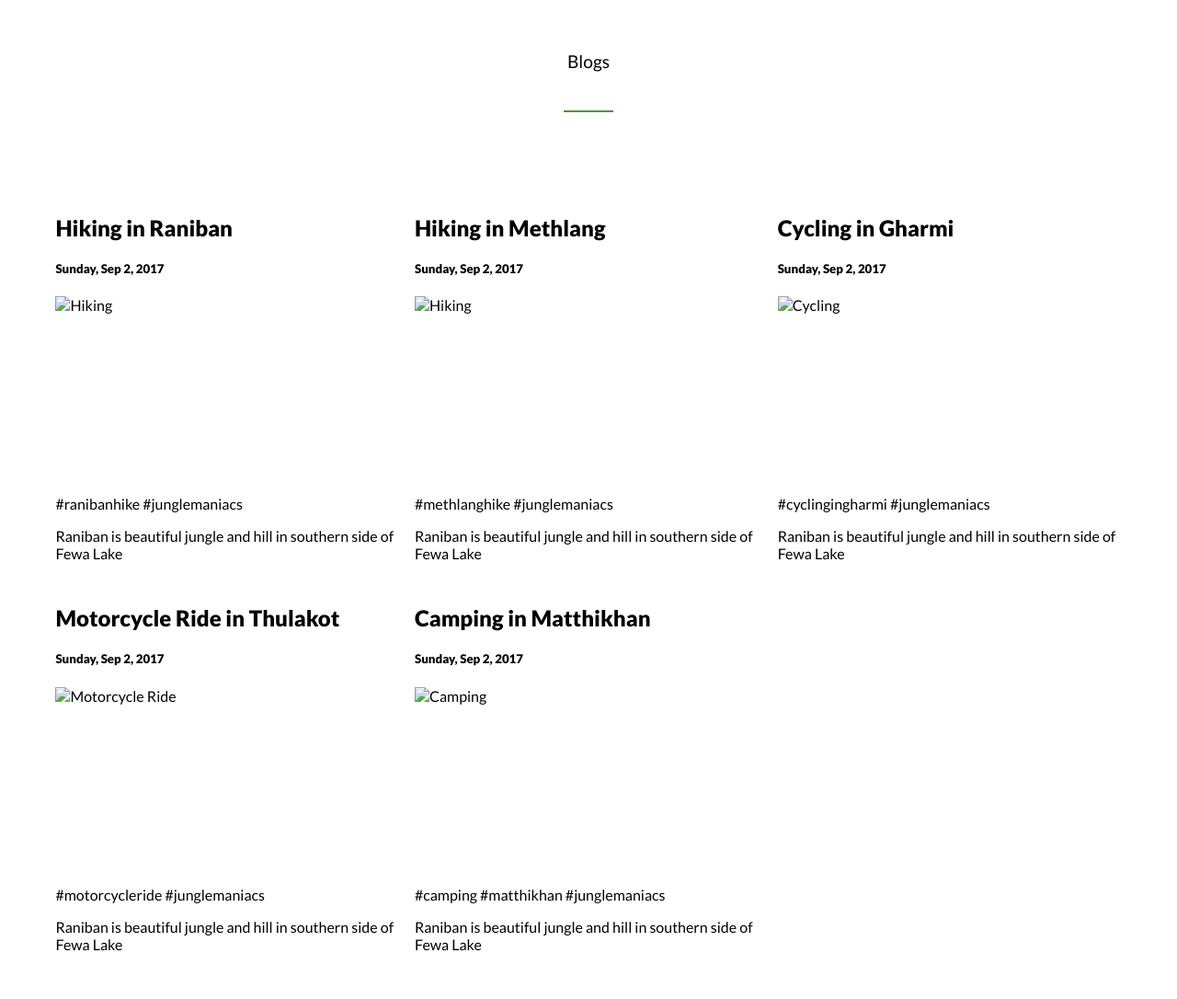
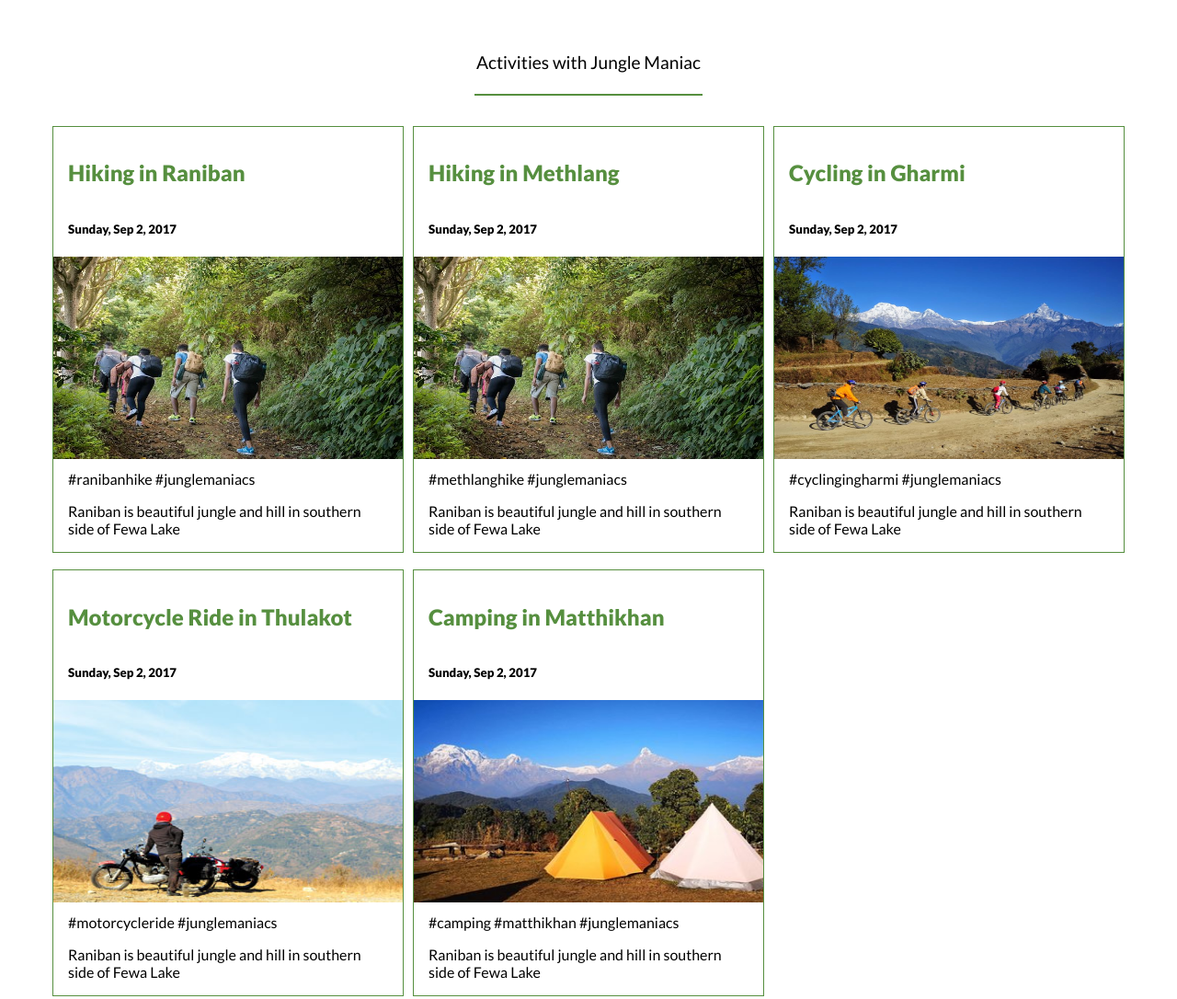
Before and after one commit to pushkar1995/capstone-project1.0, a website: page index.html in a window 1280 px wide. Shown: the part 1302-2388 px from the top of the page at 92% size. Drawn offline with Linux system fonts and the light colour scheme.

Commit message:
Some fix

```diff
--- a/JavaScript/Blogs.js
+++ b/JavaScript/Blogs.js
@@ -2,7 +2,7 @@ const jungleManiacsBlogs = [
   {
     blogTitle: 'Hiking in Raniban',
     blogSubDescription: 'Sunday, Sep 2, 2017',
-    blogImage: '',
+    blogImage: 'JM-Images/BlogImages/HikingBlogCardImage.jpeg',
     imageAltText: 'Hiking',
     blogTags: '#ranibanhike #junglemaniacs',
     blogDescriptionText: 'Raniban is beautiful jungle and hill in southern side of Fewa Lake',
@@ -10,7 +10,7 @@ const jungleManiacsBlogs = [
   {
     blogTitle: 'Hiking in Methlang',
     blogSubDescription: 'Sunday, Sep 2, 2017',
-    blogImage: '',
+    blogImage: 'JM-Images/BlogImages/HikingBlogCardImage.jpeg',
     imageAltText: 'Hiking',
     blogTags: '#methlanghike #junglemaniacs',
     blogDescriptionText: 'Raniban is beautiful jungle and hill in southern side of Fewa Lake',
@@ -18,7 +18,7 @@ const jungleManiacsBlogs = [
   {
     blogTitle: 'Cycling in Gharmi',
     blogSubDescription: 'Sunday, Sep 2, 2017',
-    blogImage: '',
+    blogImage: 'JM-Images/BlogImages/CyclingCardImage.jpeg',
     imageAltText: 'Cycling',
     blogTags: '#cyclingingharmi #junglemaniacs',
     blogDescriptionText: 'Raniban is beautiful jungle and hill in southern side of Fewa Lake',
@@ -26,7 +26,7 @@ const jungleManiacsBlogs = [
   {
     blogTitle: 'Motorcycle Ride in Thulakot',
     blogSubDescription: 'Sunday, Sep 2, 2017',
-    blogImage: '',
+    blogImage: 'JM-Images/BlogImages/MotorcycleRideImage.jpeg',
     imageAltText: 'Motorcycle Ride',
     blogTags: '#motorcycleride #junglemaniacs',
     blogDescriptionText: 'Raniban is beautiful jungle and hill in southern side of Fewa Lake',
@@ -34,7 +34,7 @@ const jungleManiacsBlogs = [
   {
     blogTitle: 'Camping in Matthikhan',
     blogSubDescription: 'Sunday, Sep 2, 2017',
-    blogImage: '',
+    blogImage: 'JM-Images/BlogImages/CampingCardImage.jpeg',
     imageAltText: 'Camping',
     blogTags: '#camping #matthikhan #junglemaniacs',
     blogDescriptionText: 'Raniban is beautiful jungle and hill in southern side of Fewa Lake',
@@ -57,14 +57,14 @@ window.addEventListener('load', () => {
 
   for (let i = 0; i < jungleManiacsBlogs.length; i += 1) {
     const card = `
-        <div class="card">
-            <h2>${jungleManiacsBlogs[i].blogTitle}</h2>
-            <h5>${jungleManiacsBlogs[i].blogSubDescription}</h5>
-            <div class="fakeimg" style="height:200px;">
-                <img src="${jungleManiacsBlogs[i].blogImage}" alt="${jungleManiacsBlogs[i].imageAltText}">
+        <div class="blog-card">
+            <h2 class="blogTitle">${jungleManiacsBlogs[i].blogTitle}</h2>
+            <h5 class="blogSubDescription">${jungleManiacsBlogs[i].blogSubDescription}</h5>
+            <div class="blogImageContainer" style="height:200px;">
+                <img class="cardImage" src="${jungleManiacsBlogs[i].blogImage}" alt="${jungleManiacsBlogs[i].imageAltText}">
             </div>
-            <p>${jungleManiacsBlogs[i].blogTags}</p>
-            <p>${jungleManiacsBlogs[i].blogDescriptionText}</p>
+            <p class="blogTags">${jungleManiacsBlogs[i].blogTags}</p>
+            <p class="blogDescription">${jungleManiacsBlogs[i].blogDescriptionText}</p>
         </div>
             `;
     blog.innerHTML += card;
--- a/index.html
+++ b/index.html
@@ -93,7 +93,7 @@
 
     <section id='activities' class="main-activities-section">
         <div class="activities-header-div">
-            <h3 class="activity-header">Activities @thejunglemanics</h3>
+            <h3 class="activity-header">Main Activities @thejunglemanics</h3>
         </div>
         <div class="jm-activity-div">
             <article class="jm-activity">
@@ -157,7 +157,7 @@
     <section id='blog-section' class="blog-div">
         <div class="blogs">
             <div class="blog-header-div">
-                <h3 class="blog-header">Blogs</h3>
+                <h3 class="blog-header">Activities with Jungle Maniac</h3>
             </div>
             <div id="dynamicBlogs" class="dynamicBlogs">
                 <div class="cards-container">
--- a/style.css
+++ b/style.css
@@ -5,13 +5,12 @@ body {
 }
 
 .hamburger-icon {
-  color: white;
   margin-top: 1.5rem;
   padding-left: 1.5rem;
 }
 
 .fa-bars {
-  color: #272a31;
+  color: #568f3f;
   font-size: 2rem;
   height: 2rem;
 }
@@ -22,7 +21,7 @@ body {
   left: 0;
   height: 130vh;
   width: 70vw;
-  background-color: #3c3a39;
+  background-color: #568f3f;
   padding: 14px;
   margin-top: -40px;
   z-index: 2;
@@ -36,10 +35,10 @@ body {
 .fa-close {
   color: #fff;
   text-decoration: none;
-  font-size: 1.7rem;
+  font-size: 0.5rem;
   font-weight: 900;
-  text-shadow: 2px 2px #e92e19;
-  line-height: 140%;
+  text-shadow: 2px 2px #568f3f;
+  line-height: 80%;
 }
 
 .x-closeicon-wrapper {
@@ -54,6 +53,7 @@ body {
   z-index: 3;
   margin-top: 50px;
   margin-right: 15px;
+  background-color: #fff;
 }
 
 .mobile-menu-list ul li a {
@@ -67,7 +67,7 @@ body {
 }
 
 .mobile-menu-list ul li {
-  border-bottom: 1px solid #6f6c6b;
+  border-bottom: 1px solid #fff;
   width: 98%;
 }
 
@@ -163,13 +163,14 @@ body {
 
 .activity-header::after {
   content: "";
-  position: absolute;
+  display: flex;
   bottom: 0;
   left: 45%;
-  width: 10%;
-  height: 2px;
+  width: 85%;
+  height: 1px;
   background-color: #568f3f;
   margin: 0 auto;
+  margin-top: 5%;
 }
 
 .jm-activity-div {
@@ -227,6 +228,7 @@ body {
 
 .blog-header-div {
   width: 50%;
+  margin-bottom: -10%;
 }
 
 .blog-header {
@@ -241,13 +243,42 @@ body {
 
 .blog-header::after {
   content: "";
-  position: absolute;
+  display: flex;
   bottom: 0;
   left: 45%;
-  width: 10%;
+  width: 55%;
   height: 2px;
   background-color: #568f3f;
-  margin: 0 auto;
+  margin: 5% auto;
+}
+
+.blog-card {
+  border: 1px solid #568f3f;
+  margin-bottom: 0.5rem;
+}
+
+.blogTitle {
+  text-decoration-color: #568f3f;
+  color: #568f3f;
+  padding: 1rem 0 0 1rem;
+}
+
+.blogSubDescription {
+  padding: 1rem 0 0 1rem;
+}
+
+.cardImage {
+  height: 220px;
+  width: 350px;
+}
+
+.blogTags {
+  padding: 1rem 0 0 1rem;
+}
+
+.blogDescription {
+  padding-right: 1rem;
+  padding-left: 1rem;
 }
 
 .see-more-blogs {
@@ -257,7 +288,7 @@ body {
   height: 3rem;
   border: 1px solid #a5a7ac;
   width: 70%;
-  margin: 0 0 7% 12%;
+  margin: 0 0 7% 15%;
 }
 
 .see-more-blogs > h3 {
@@ -464,7 +495,7 @@ body {
     justify-content: space-around;
     align-items: center;
     padding: 1% 5% 0 5%;
-    height: 15vh;
+    height: 12vh;
   }
 
   .desktop-menu > div {
@@ -473,6 +504,7 @@ body {
 
   .desktop-menu > div > h4 > a {
     text-decoration: none;
+    color: #568f3f;
   }
 
   .header-logo {
@@ -594,9 +626,12 @@ body {
     display: grid;
     grid-template-columns: auto auto auto;
     grid-gap: 10px;
+    padding: 10px;
+  }
 
-    /* background-color:#fff; */
-    padding: 10px;
+  .cardImage {
+    height: 220px;
+    width: 380px;
   }
 
   /* Form Section */
```
Also changed, not shown: about-page/about.html (added, +14 -0 lines), JM-Images/BlogImages/CampingCardImage.jpeg (added), JM-Images/BlogImages/CyclingCardImage.jpeg (added), JM-Images/BlogImages/HikingBlogCardImage.jpeg (added), JM-Images/BlogImages/MotorcycleRideImage.jpeg (added).
